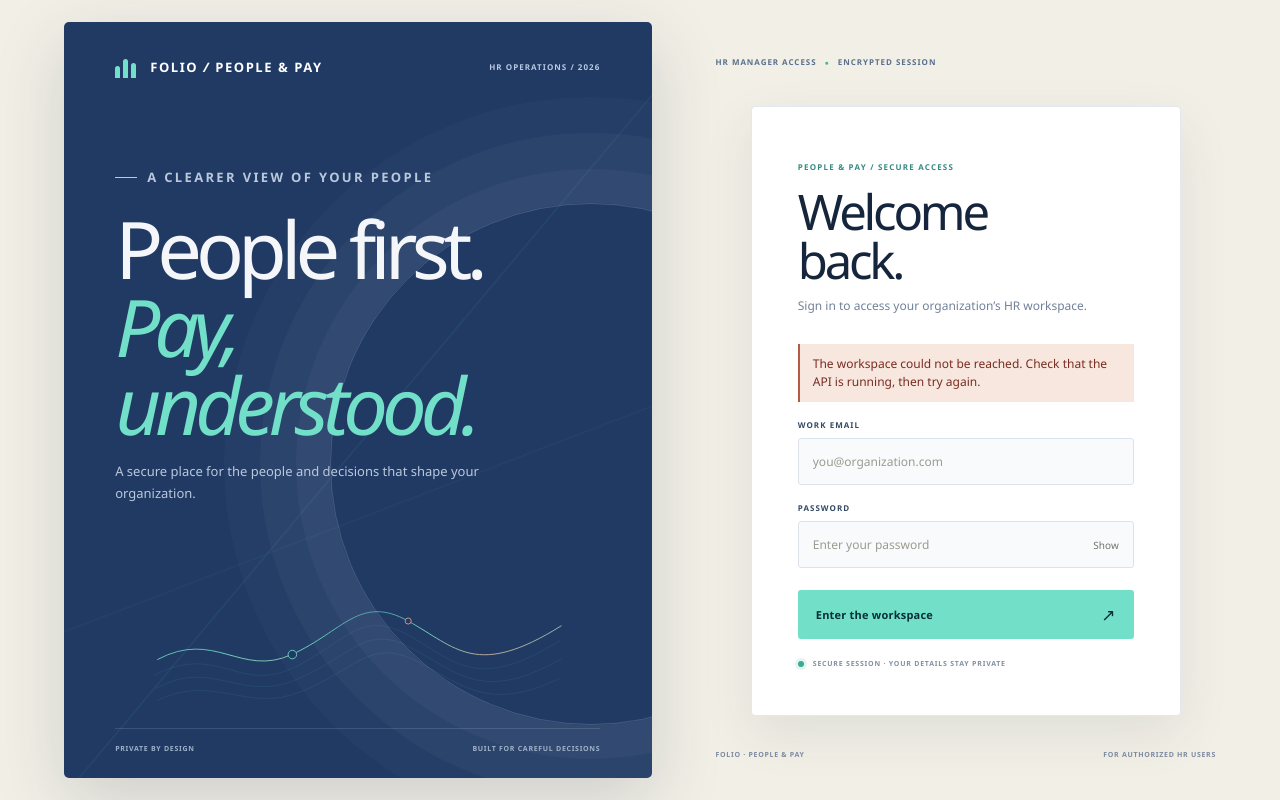
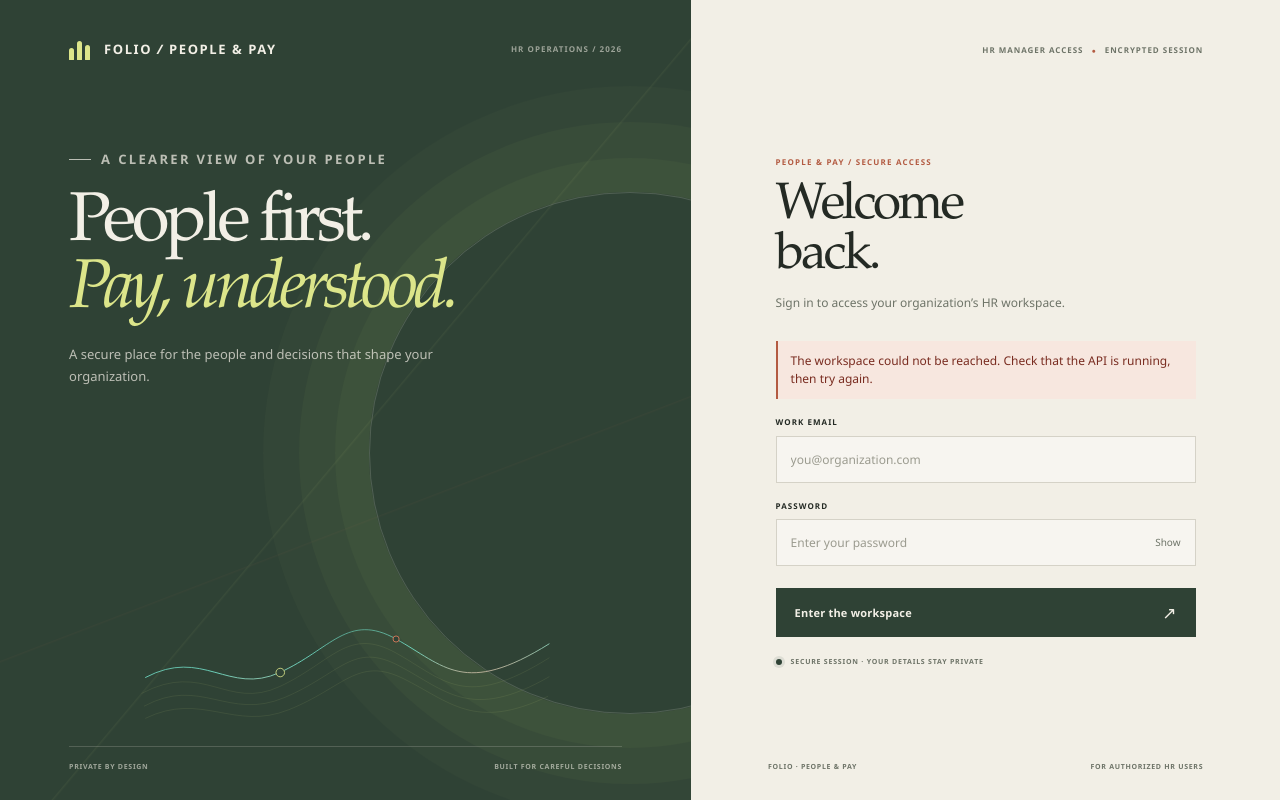
Before and after one commit to Sreerajsubrahmanyan/salary-management-system, a React (Vite) app in the folder frontend/: page / in a window 1280 px wide. Built offline with nearby package versions, Linux system fonts and the light colour scheme; no server answers.

Commit message:
align sign-in styling with workspace

```diff
--- a/frontend/src/components/SignIn.css
+++ b/frontend/src/components/SignIn.css
@@ -1,119 +1,110 @@
 .auth-page-v2 {
   min-height: 100svh;
-  grid-template-columns: minmax(0, 1.2fr) minmax(390px, .8fr);
-  gap: clamp(20px, 5vw, 76px);
-  padding: 22px clamp(22px, 5vw, 76px);
-  color: #15253b;
-  background: #edf1f7;
+  grid-template-columns: minmax(0, .92fr) minmax(0, 1.08fr);
+  gap: 0;
+  padding: 0;
+  color: var(--ink);
+  background: var(--paper);
   font-family: var(--sans);
 }
+
 .auth-page-v2 .brand-panel {
-  min-height: calc(100svh - 44px);
-  padding: 34px clamp(28px, 4vw, 58px) 24px;
-  border-radius: 5px;
-  background: #203a64;
-  box-shadow: 0 22px 70px rgb(27 48 79 / 17%);
+  min-height: 100svh;
+  padding: 38px clamp(34px, 5.4vw, 82px) 28px;
+  border-radius: 0;
+  background: var(--forest);
+  box-shadow: none;
 }
+
 .auth-page-v2 .brand-panel::before {
-  width: 520px; height: 520px; right: -200px; top: 24%;
-  border: 1px solid rgb(228 237 255 / 18%);
-  box-shadow: 0 0 0 34px rgb(228 237 255 / 3%), 0 0 0 70px rgb(228 237 255 / 3%), 0 0 0 106px rgb(228 237 255 / 2%);
+  width: 520px;
+  height: 520px;
+  top: 24%;
+  right: -200px;
+  border: 1px solid rgb(242 239 230 / 17%);
+  box-shadow: 0 0 0 34px rgb(220 229 138 / 3%), 0 0 0 70px rgb(220 229 138 / 3%), 0 0 0 106px rgb(220 229 138 / 2%);
 }
+
 .auth-page-v2 .brand-panel::after {
-  opacity: .14;
-  background-image: linear-gradient(130deg, transparent 0 53%, rgb(108 223 200 / 55%) 53.1%, transparent 53.3%), linear-gradient(159deg, transparent 0 62%, rgb(108 223 200 / 35%) 62.1%, transparent 62.3%);
+  opacity: .11;
+  background-image: linear-gradient(130deg, transparent 0 53%, rgb(220 229 138 / 50%) 53.1%, transparent 53.3%), linear-gradient(159deg, transparent 0 62%, rgb(228 126 95 / 35%) 62.1%, transparent 62.3%);
 }
-.auth-page-v2 .brand-mark span { background: #72e0c9; }
-.auth-page-v2 .brand-name { color: #fff; letter-spacing: .12em; }
-.auth-page-v2 .brand-edition { color: #b8c9e2; font-size: 8px; letter-spacing: .13em; }
+
+.auth-page-v2 .brand-mark span { background: var(--acid); }
+.auth-page-v2 .brand-name { color: var(--paper); letter-spacing: .12em; }
+.auth-page-v2 .brand-edition { color: rgb(242 239 230 / 56%); font-size: 8px; letter-spacing: .13em; }
 .auth-page-v2 .brand-copy { margin-top: clamp(52px, 11vh, 112px); }
-.auth-page-v2 .eyebrow { color: #72e0c9; font-size: 9px; letter-spacing: .18em; }
+.auth-page-v2 .eyebrow { color: var(--acid); font-size: 9px; letter-spacing: .18em; }
+
 .auth-page-v2 .brand-copy h1 {
-  max-width: 600px;
+  max-width: 640px;
   margin: 22px 0 17px;
-  color: #f4f6fa;
-  font-family: var(--sans);
-  font-size: clamp(50px, 6.2vw, 82px);
-  font-weight: 560;
-  letter-spacing: -.075em;
+  color: var(--paper);
+  font-family: var(--serif);
+  font-size: clamp(50px, 5.4vw, 78px);
+  font-weight: 400;
+  letter-spacing: -.065em;
+  line-height: .96;
+}
+
+.auth-page-v2 .brand-copy h1 em { color: var(--acid); font-weight: 400; }
+.auth-page-v2 .brand-copy > p { max-width: 380px; color: rgb(242 239 230 / 72%); font-size: 13px; line-height: 1.7; }
+.auth-page-v2 .brand-art { width: min(100%, 620px); height: clamp(110px, 19vh, 190px); margin-top: auto; padding-top: 24px; overflow: hidden; opacity: .92; }
+.auth-page-v2 .brand-art svg { width: 100%; height: 100%; overflow: visible; }
+.auth-page-v2 .brand-art-thread { fill: none; stroke: var(--acid); stroke-linecap: round; stroke-width: 1; }
+.auth-page-v2 .brand-art-thread-muted { opacity: .2; stroke-width: .8; }
+.auth-page-v2 .brand-art-thread-focus { stroke: url(#brand-art-gradient); stroke-width: 1.6; }
+.auth-page-v2 .brand-art-orbit { fill: var(--forest); stroke: var(--acid); stroke-width: 1.5; }
+.auth-page-v2 .brand-art-orbit-accent { stroke: var(--coral); }
+.auth-page-v2 .panel-footer { margin-top: 18px; border-top: 1px solid rgb(242 239 230 / 18%); padding-top: 15px; color: rgb(242 239 230 / 58%); font-size: 7px; }
+
+.auth-page-v2 .form-panel { min-height: 100svh; padding: 38px clamp(30px, 6vw, 92px) 28px; justify-content: space-between; }
+.auth-page-v2 .form-topline { justify-content: flex-end; }
+.auth-page-v2 .form-topline span { color: var(--ink-soft); font-size: 8px; font-weight: 700; letter-spacing: .12em; }
+.auth-page-v2 .form-topline i { margin: 0 5px; color: var(--terracotta); font-size: 7px; font-style: normal; }
+.auth-page-v2 .signin-card { width: min(100%, 420px); max-width: 420px; margin: auto; padding: 38px 0 46px; border: 0; border-radius: 0; background: transparent; box-shadow: none; }
+.auth-page-v2 .form-kicker { color: var(--terracotta); font-size: 8px; letter-spacing: .15em; }
+
+.auth-page-v2 .signin-card h2 {
+  margin: 15px 0 11px;
+  color: var(--ink);
+  font-family: var(--serif);
+  font-size: clamp(40px, 4vw, 54px);
+  font-weight: 400;
+  letter-spacing: -.055em;
   line-height: .98;
 }
-.auth-page-v2 .brand-copy h1 em { color: #72e0c9; font-weight: 500; }
-.auth-page-v2 .brand-copy > p { max-width: 380px; color: #bac8dc; font-size: 13px; line-height: 1.7; }
-.auth-page-v2 .brand-art {
-  width: min(100%, 620px);
-  height: clamp(110px, 19vh, 190px);
-  margin-top: auto;
-  padding-top: 24px;
-  overflow: hidden;
-  opacity: .92;
-}
-.auth-page-v2 .brand-art svg { width: 100%; height: 100%; overflow: visible; }
-.auth-page-v2 .brand-art-thread { fill: none; stroke: #72e0c9; stroke-linecap: round; stroke-width: 1; }
-.auth-page-v2 .brand-art-thread-muted { opacity: .19; stroke-width: .8; }
-.auth-page-v2 .brand-art-thread-focus { stroke: url(#brand-art-gradient); stroke-width: 1.6; }
-.auth-page-v2 .brand-art-orbit { fill: #203a64; stroke: #72e0c9; stroke-width: 1.5; }
-.auth-page-v2 .brand-art-orbit-accent { stroke: #e6a18a; }
-.auth-page-v2 .panel-footer {
-  margin-top: 18px;
-  border-top: 1px solid rgb(223 234 248 / 14%);
-  padding-top: 15px;
-  color: #9fb2ca;
-  font-size: 7px;
-}
-.auth-page-v2 .form-panel { min-height: calc(100svh - 44px); padding: 28px 0 18px; justify-content: space-between; }
-.auth-page-v2 .form-topline { justify-content: flex-start; }
-.auth-page-v2 .form-topline span { color: #58708d; font-size: 8px; font-weight: 700; letter-spacing: .12em; }
-.auth-page-v2 .form-topline i { margin: 0 5px; color: #44b69f; font-size: 7px; font-style: normal; }
-.auth-page-v2 .signin-card {
-  width: 100%;
-  max-width: 430px;
-  margin: auto;
-  padding: clamp(28px, 4vw, 46px);
-  border: 1px solid #e2e8f0;
-  border-radius: 4px;
-  background: #fff;
-  box-shadow: 0 18px 52px rgb(31 53 81 / 9%);
-}
-.auth-page-v2 .form-kicker { color: #348a83; font-size: 8px; letter-spacing: .15em; }
-.auth-page-v2 .signin-card h2 {
-  margin: 15px 0 11px;
-  color: #15253b;
-  font-family: var(--sans);
-  font-size: clamp(36px, 4vw, 49px);
-  font-weight: 560;
-  letter-spacing: -.065em;
-  line-height: 1;
-}
-.auth-page-v2 .signin-intro { margin-bottom: 28px; color: #728198; font-size: 12px; }
+
+.auth-page-v2 .signin-intro { margin-bottom: 28px; color: var(--ink-soft); font-size: 12px; line-height: 1.7; }
 .auth-page-v2 .signin-form { gap: 17px; }
-.auth-page-v2 .field-label { color: #344a64; font-size: 8px; letter-spacing: .13em; }
-.auth-page-v2 .field-control { min-height: 47px; border-color: #dce3ec; border-radius: 3px; color: #15253b; background: #f9fafc; font-size: 12px; }
-.auth-page-v2 .field-control:focus { border-color: #338e86; background: #fff; box-shadow: 0 0 0 3px rgb(51 142 134 / 12%); }
-.auth-page-v2 .password-toggle:hover { color: #238e82; }
-.auth-page-v2 .submit-button { min-height: 49px; border: 0; border-radius: 3px; color: #092e37; background: #72e0c9; font-size: 11px; }
-.auth-page-v2 .submit-button:hover:not(:disabled) { color: #fff; background: #203a64; transform: translateY(-1px); }
-.auth-page-v2 .security-note { color: #8290a2; font-size: 7px; }
-.auth-page-v2 .security-note::before { background: #39ad93; box-shadow: 0 0 0 3px rgb(57 173 147 / 13%); }
-.auth-page-v2 .form-footer { color: #7c8ba0; font-size: 7px; }
+.auth-page-v2 .field-label { color: var(--ink); font-size: 8px; letter-spacing: .13em; }
+.auth-page-v2 .field-control { min-height: 47px; border-color: var(--line); border-radius: 0; color: var(--ink); background: rgb(255 255 255 / 38%); font-size: 12px; }
+.auth-page-v2 .field-control:focus { border-color: var(--forest); background: #fffefa; box-shadow: 0 0 0 3px rgb(47 66 53 / 10%); }
+.auth-page-v2 .password-toggle:hover { color: var(--terracotta); }
+.auth-page-v2 .submit-button { min-height: 49px; border: 1px solid var(--forest); border-radius: 0; color: var(--paper); background: var(--forest); font-size: 11px; }
+.auth-page-v2 .submit-button:hover:not(:disabled) { color: var(--forest); background: var(--acid); transform: translateY(-1px); }
+.auth-page-v2 .security-note { color: var(--ink-soft); font-size: 7px; }
+.auth-page-v2 .security-note::before { background: var(--forest); box-shadow: 0 0 0 3px rgb(47 66 53 / 10%); }
+.auth-page-v2 .form-footer { color: var(--ink-soft); font-size: 7px; }
 
 @media (max-width: 820px) {
-  .auth-page-v2 { grid-template-columns: minmax(0, 1fr) minmax(330px, .9fr); gap: 20px; padding: 14px; }
-  .auth-page-v2 .brand-panel { min-height: calc(100svh - 28px); padding-inline: 26px; }
-  .auth-page-v2 .form-panel { min-height: calc(100svh - 28px); }
-  .auth-page-v2 .signin-card { padding: 28px 22px; }
+  .auth-page-v2 { grid-template-columns: minmax(0, 1fr) minmax(0, 1fr); }
+  .auth-page-v2 .brand-panel { min-height: 100svh; padding-inline: 28px; }
+  .auth-page-v2 .brand-copy h1 { font-size: clamp(44px, 6vw, 60px); }
+  .auth-page-v2 .form-panel { min-height: 100svh; padding-inline: 28px; }
+  .auth-page-v2 .signin-card { padding: 28px 0; }
   .auth-page-v2 .brand-edition { display: none; }
 }
+
 @media (max-width: 680px) {
-  .auth-page-v2 { grid-template-columns: 1fr; gap: 10px; padding: 10px; }
-  .auth-page-v2 .brand-panel { min-height: auto; padding: 21px 21px 18px; }
-  .auth-page-v2 .brand-copy { margin-top: 34px; }
-  .auth-page-v2 .brand-copy h1 { font-size: clamp(42px, 12vw, 64px); }
-  .auth-page-v2 .brand-copy h1 em { display: inline; }
-  .auth-page-v2 .brand-art { height: 86px; margin-top: 28px; padding-top: 0; }
-  .auth-page-v2 .panel-footer { margin-top: 20px; }
-  .auth-page-v2 .form-panel { min-height: auto; padding: 8px 10px 13px; }
+  .auth-page-v2 { grid-template-columns: 1fr; gap: 0; }
+  .auth-page-v2 .brand-panel { min-height: auto; padding: 24px 24px 18px; }
+  .auth-page-v2 .brand-copy { margin-top: 36px; }
+  .auth-page-v2 .brand-copy h1 { font-size: clamp(40px, 11vw, 58px); }
+  .auth-page-v2 .brand-art { height: 82px; margin-top: 28px; padding-top: 0; }
+  .auth-page-v2 .panel-footer { margin-top: 18px; }
+  .auth-page-v2 .form-panel { min-height: auto; padding: 8px 24px 20px; }
   .auth-page-v2 .form-topline { display: none; }
-  .auth-page-v2 .signin-card { margin: 0 auto 14px; padding: 25px 22px; }
+  .auth-page-v2 .signin-card { margin: 0 auto 14px; padding: 28px 0; }
   .auth-page-v2 .signin-card h2 br { display: none; }
 }
```
